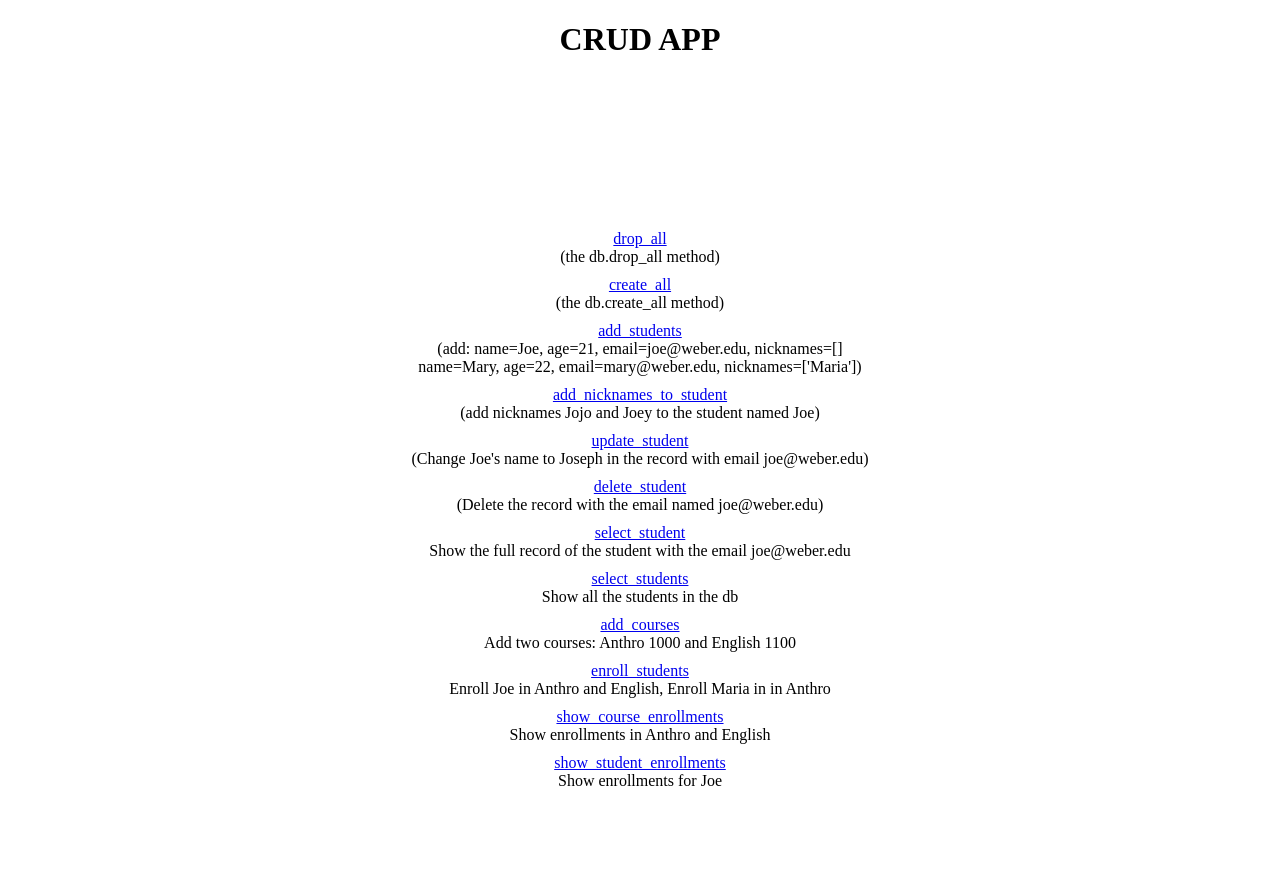
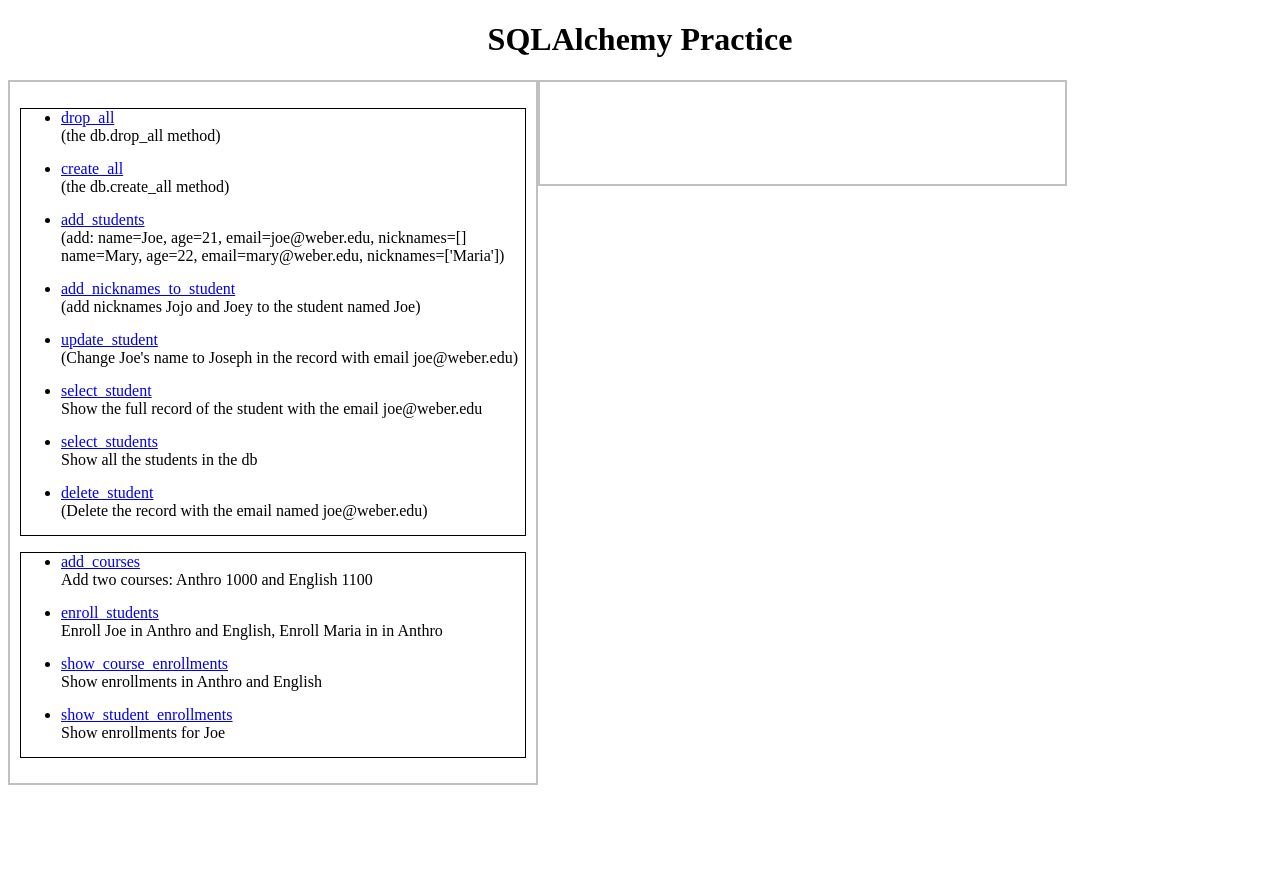
Before and after one commit to lfernandez55/3200_sqlalchemy_crud_wtf_app, a Flask app: page / in a window 1280 px wide. After the commit the page ends 785 px from the top, so only its background shows below. Run offline with Flask 2, Linux system fonts and the light colour scheme.

Commit message:
Marker commit.
Make a dupe of this and strip it down for the assignment....

```diff
--- a/app.py
+++ b/app.py
@@ -190,6 +190,10 @@
 @app.route('/show_student_enrollments')
 def show_student_enrollments():
     joe = Student.query.filter(Student.email == 'joe@weber.edu').first()
+    if joe is None:
+        print('none type object')
+    else:
+        print('Not none')
     courses = ""
     for course in joe.courses:
         courses = courses + str(course.name) +  ","
--- a/templates/index.html
+++ b/templates/index.html
@@ -3,21 +3,28 @@
 <head>
   <meta charset="utf-8">
   <meta name="viewport" content="width=device-width">
-  <title>CRUD APP</title>
+  <title>SQLAlchemy Practic</title>
 </head>
 <style>
-    body{
-    text-align: center;
-    margin: auto
+h1{text-align: center}
+    h4{padding: 20px}
+div{
+  width: 40%;
+  float: left;
+  padding: 10px;
+  border: 2px solid silver;
 }
-    h4{width: 300px; height:50px; margin:auto;}
-    ul{list-style-type:none; margin: 100px 0; padding:0}
-    li{margin:10px 0; padding:0}
-
+li{
+margin-bottom: 15px
+}
+ul{
+margin-bottom: 15px; border: 1px solid black;
+}
 </style>
 <body>
-<h1>CRUD APP</h1>
-<h4>{{message|safe}}</h4>
+<h1>SQLAlchemy Practice</h1>
+
+<div>
        <ul>
         <li><a href="{{ url_for('drop_all') }}" >drop_all</a>
             <br>(the db.drop_all method)
@@ -35,15 +42,17 @@
         <li><a href="{{ url_for('update_student') }}" >update_student</a>
         <br>(Change Joe's name to Joseph in the record with email joe@weber.edu)
         </li>
-    <li><a href="{{ url_for('delete_student') }}" >delete_student</a>
-    <br>(Delete the record with the email named joe@weber.edu)
-    </li>
         <li><a href="{{ url_for('select_student') }}" >select_student</a>
             <br>Show the full record of the student with the email joe@weber.edu
         </li>
         <li><a href="{{ url_for('select_students') }}" >select_students</a>
             <br>Show all the students in the db
         </li>
+        <li><a href="{{ url_for('delete_student') }}" >delete_student</a>
+        <br>(Delete the record with the email named joe@weber.edu)
+        </li>
+    </ul>
+    <ul>
         <li><a href="{{ url_for('add_courses') }}" >add_courses</a>
             <br>Add two courses: Anthro 1000 and English 1100
         </li>
@@ -58,6 +67,11 @@
             <br>Show enrollments for Joe
         </li>
     </ul>
+</div>
+<div>
+   <h4>{{message|safe}}</h4>
+</div>
+
 
 
 </body>
```
Also changed, not shown: basic_app3.sqlite. Lines whose indentation alone changed are shown as unchanged.
